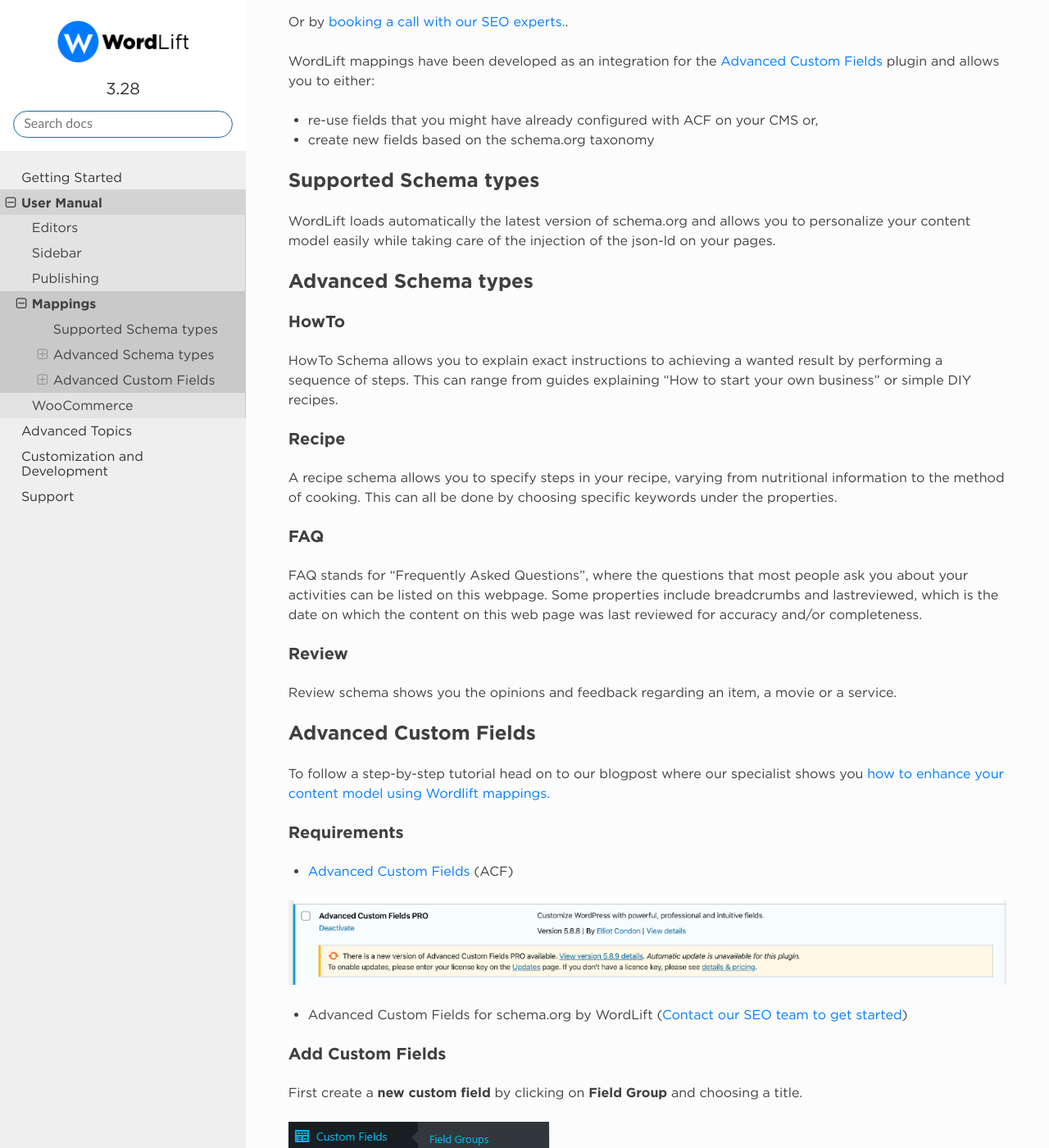
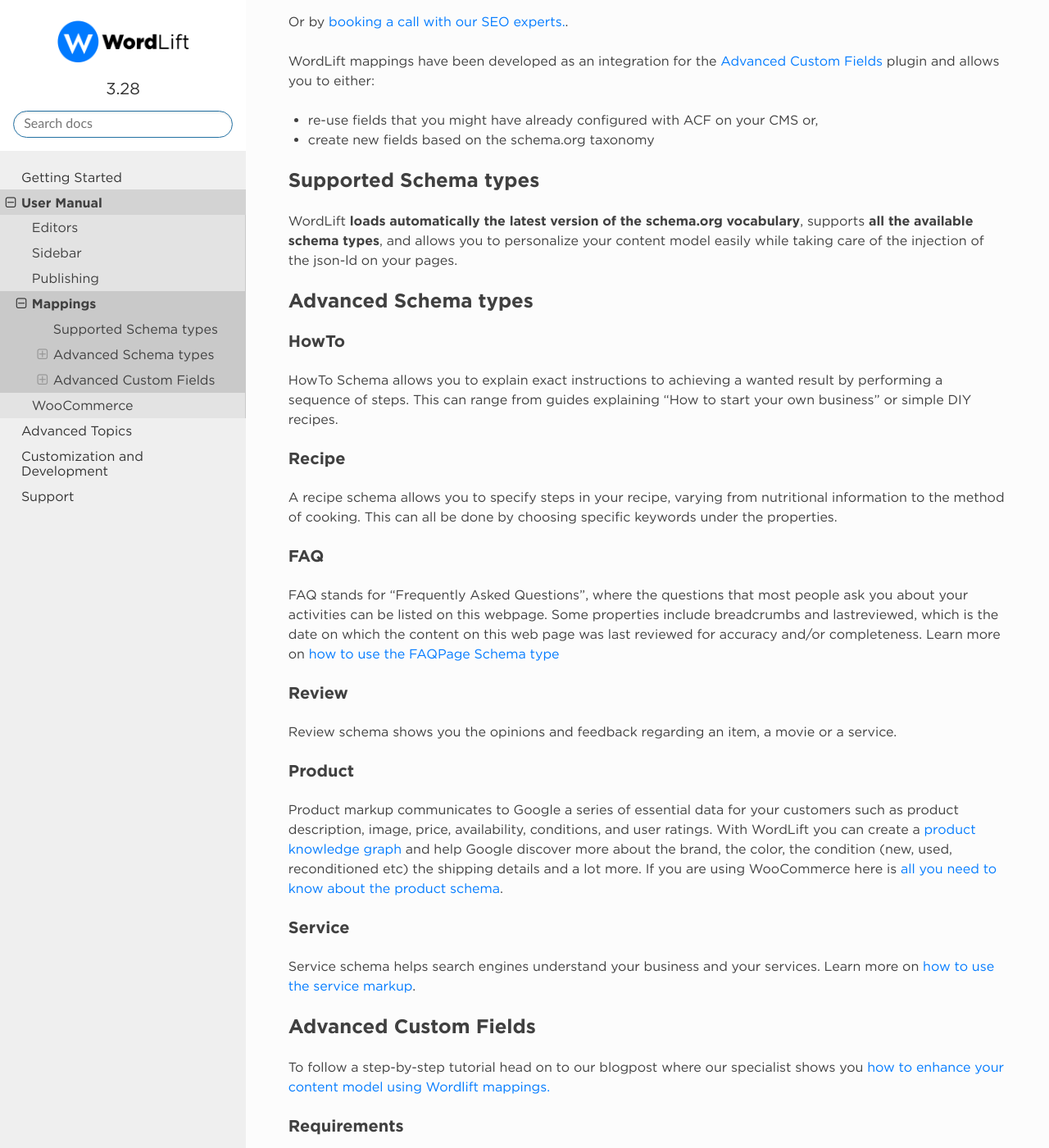
Before and after one commit to insideout10/wordlift-docs, a Sphinx documentation site: the page built from docs/mappings.rst, in a window 1280 px wide and 1400 px high, scrolled down 402 px. Shown: the whole window at 82% size. Built offline with Sphinx 7.4.7 and the Read the Docs theme 2.0.0, drawn with Linux system fonts in a browser that asks for light colours.

Commit message:
updating supported entity types, faq and mappings

```diff
--- a/docs/faq.rst
+++ b/docs/faq.rst
@@ -312,3 +312,9 @@
 ===============
 
 Yes. To configure WordLift you will need to have admin privileges.
+
+===============
+Which Schema Types does WordLift support?
+===============
+
+WordLift, using the `business plan <https://wordlift.io/business/>`_, **supports all the schema types** listed in the `Schema.org <https://schema.org/>`_ vocabulary.
--- a/docs/key-concepts.rst
+++ b/docs/key-concepts.rst
@@ -16,7 +16,7 @@
 Entity Types
 --------------
 
-Web pages are about many different kind of "things". WordLift uses the `Schema.org <http://schema.org>`_ vocabulary to describe a variety of entity types, each of which has its own set of properties that can be used to describe the entity. The broadest item type is **Thing**, which has four properties: *name*, *description*, *url*, and *image*. WordLift also supports: **Person**, **Place**, **Event**, **Organization**, **Creative Work** and **Recipe** (and more types are constantly added to this list).
+Web pages are about many different kind of "things". WordLift uses the `Schema.org <http://schema.org>`_ vocabulary to describe a variety of entity types, each of which has its own set of properties that can be used to describe the entity. The broadest item type is **Thing**, which has four properties: *name*, *description*, *url*, and *image*. WordLift supports all the entity types of the schema vocabulary.
 
 
 Related Entities
--- a/docs/mappings.rst
+++ b/docs/mappings.rst
@@ -20,7 +20,7 @@
 Supported Schema types
 _____________
 
-WordLift loads automatically the latest version of schema.org and allows you to personalize your content model easily while taking care of the injection of the json-ld on your pages.
+WordLift **loads automatically the latest version of the schema.org vocabulary**, supports **all the available schema types**, and allows you to personalize your content model easily while taking care of the injection of the json-ld on your pages.
 
 Advanced Schema types
 _____________
@@ -36,10 +36,23 @@
 FAQ
 ^^^^^^^^^^^^^^^
 FAQ stands for "Frequently Asked Questions", where the questions that most people ask you about your activities can be listed on this webpage. Some properties include breadcrumbs and lastreviewed, which is the date on which the content on this web page was last reviewed for accuracy and/or completeness.
+Learn more on `how to use the FAQPage Schema type <https://wordlift.io/academy-entries/how-to-use-faq-schema-type/>`_
 
 Review
 ^^^^^^^^^^^^^^^
 Review schema shows you the opinions and feedback regarding an item, a movie or a service.
+
+Product
+^^^^^^^^^^^^^^^
+Product markup communicates to Google a series of essential data for your customers such as product description, image, price, availability, conditions, and user ratings.
+With WordLift you can create a `product knowledge graph <https://wordlift.io/blog/en/product-knowledge-graph/>`_ and help Google discover more about the brand, the color, the condition (new, used, reconditioned etc) the shipping details and a lot more.
+If you are using WooCommerce here is `all you need to know about the product schema <https://wordlift.io/blog/en/schema-markup-woocommerce/>`_.
+
+Service
+^^^^^^^^^^^^^^^
+Service schema helps search engines understand your business and your services.
+Learn more on `how to use the service markup <https://wordlift.io/academy-entries/service-markup/>`_.
+
 
 Advanced Custom Fields
 _____________
```
